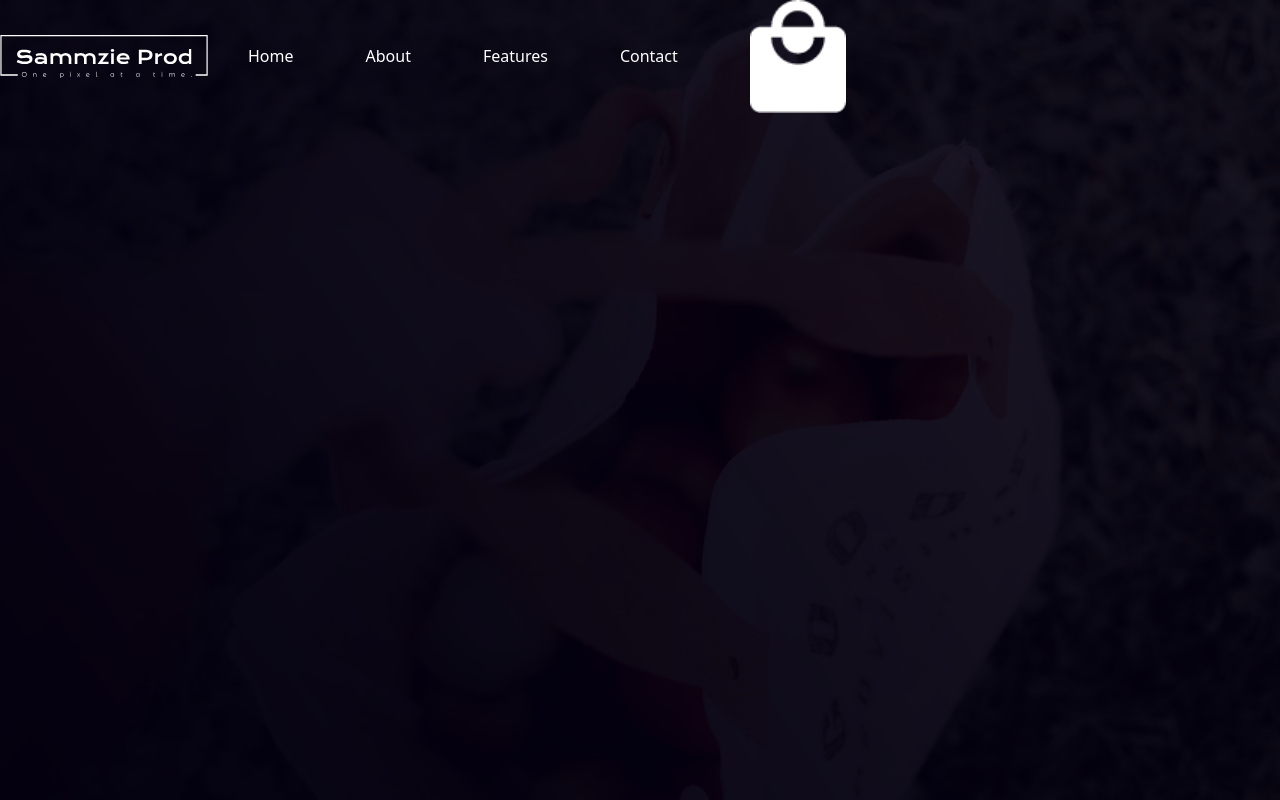
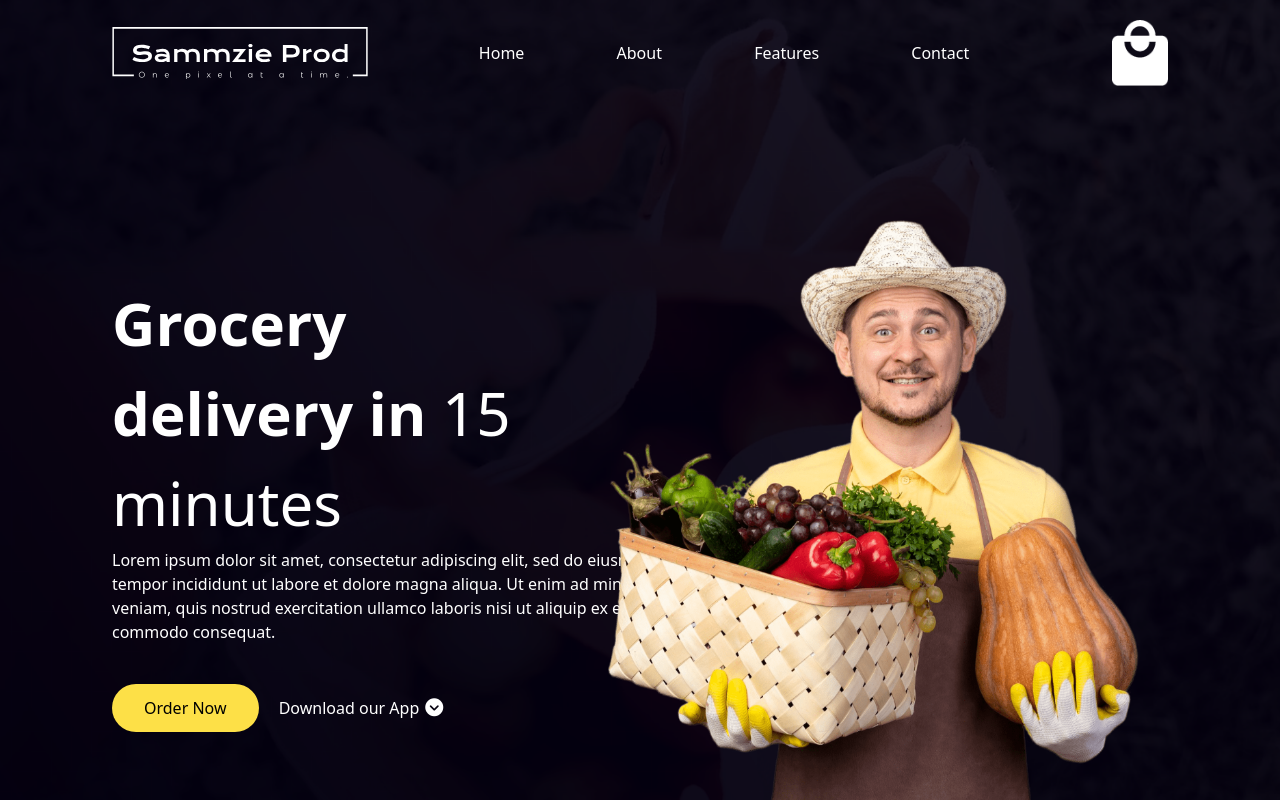
Before and after one commit to Sammzie92/Groce-Mate, a website: page index.html in a window 1280 px wide. Drawn offline with nearby package versions, Linux system fonts and the light colour scheme.

Commit message:
after restart

```diff
--- a/index.html
+++ b/index.html
@@ -5,20 +5,38 @@
   <meta name="viewport" content="width=device-width, initial-scale=1.0">
     <title>Grocery Mate</title>
   <link href="public/main.css" rel="stylesheet">
+  <script src="https://cdn.tailwindcss.com"></script>
+  <link rel="stylesheet" href="https://cdnjs.cloudflare.com/ajax/libs/font-awesome/6.4.0/css/all.min.css" integrity="sha512-iecdLmaskl7CVkqkXNQ/ZH/XLlvWZOJyj7Yy7tcenmpD1ypASozpmT/E0iPtmFIB46ZmdtAc9eNBvH0H/ZpiBw=="
+        crossorigin="anonymous" referrerpolicy="no-referrer" />
 
 </head>
 <body>
-<div class="container min-h-screen">
+<div class="container min-h-screen px-28 py-5">
   <nav class="flex items-center">
-    <img src="logo/white-transparent.svg" class="w-52 cursor-pointer" alt="logo">
-    <ul class="flex px-5 no-underline text-white text-center space-x-22">
-      <li class="list-none inline-block px-5 mr-8"><a href="#" >Home</a></li>
-      <li class="list-none inline-block px-5 mr-8"><a href="#">About</a></li>
-      <li class="list-none inline-block px-5 mr-8"><a href="#">Features</a></li>
-      <li class="list-none inline-block px-5 mr-8"><a href="#">Contact</a></li>
+    <img src="logo/white-transparent.svg" class="w-64 cursor-pointer" alt="logo">
+    <ul class="flex-1 px-5 no-underline text-white text-center space-x-22">
+      <li class="list-none inline-block px-5 mr-8"><a href="#" class="px-2" >Home</a></li>
+      <li class="list-none inline-block px-5 mr-8"><a href="#" class="px-2">About</a></li>
+      <li class="list-none inline-block px-5 mr-8"><a href="#" class="px-2" >Features</a></li>
+      <li class="list-none inline-block px-5 mr-8"><a href="#" class="px-2" >Contact</a></li>
     </ul>
-    <img src="images/cart.png" alt="cart" class="w-24">
+    <img src="images/cart.png" alt="cart" class="w-14">
   </nav>
+  <div class="text-white mt-48 max-w-xl">
+    <h1 class="text-6xl font-semibold leading-normal">Grocery<br>
+    delivery in <span class="font-light">15 minutes</span></h1>
+    <p>Lorem ipsum dolor sit amet, consectetur adipiscing elit, sed do eiusmod tempor
+      incididunt ut labore et dolore magna aliqua. Ut enim ad minim veniam,
+      quis nostrud exercitation ullamco laboris nisi ut aliquip ex ea commodo consequat.</p>
+
+    <div class="mt-10">
+      <a href="#" class="text-black bg-yellow-300 rounded-3xl py-3 px-8 font-medium inline-block mr-4 hover:border-yellow-300 hover:scale-105">Order Now</a>
+      <a href="#">Download our App<span><i class="ml-1.5 mt-1.5 text-lg inline-block fa-solid fa-circle-chevron-down"></i></span></a>
+
+    </div>
+
+  </div>
+  <img src="images/grocery-image.png" class="w-full xl:w-1/2 xl:absolute bottom-0 right-20" alt="man">
 
 </div>
 
```
Also changed, not shown: public/main.css.
